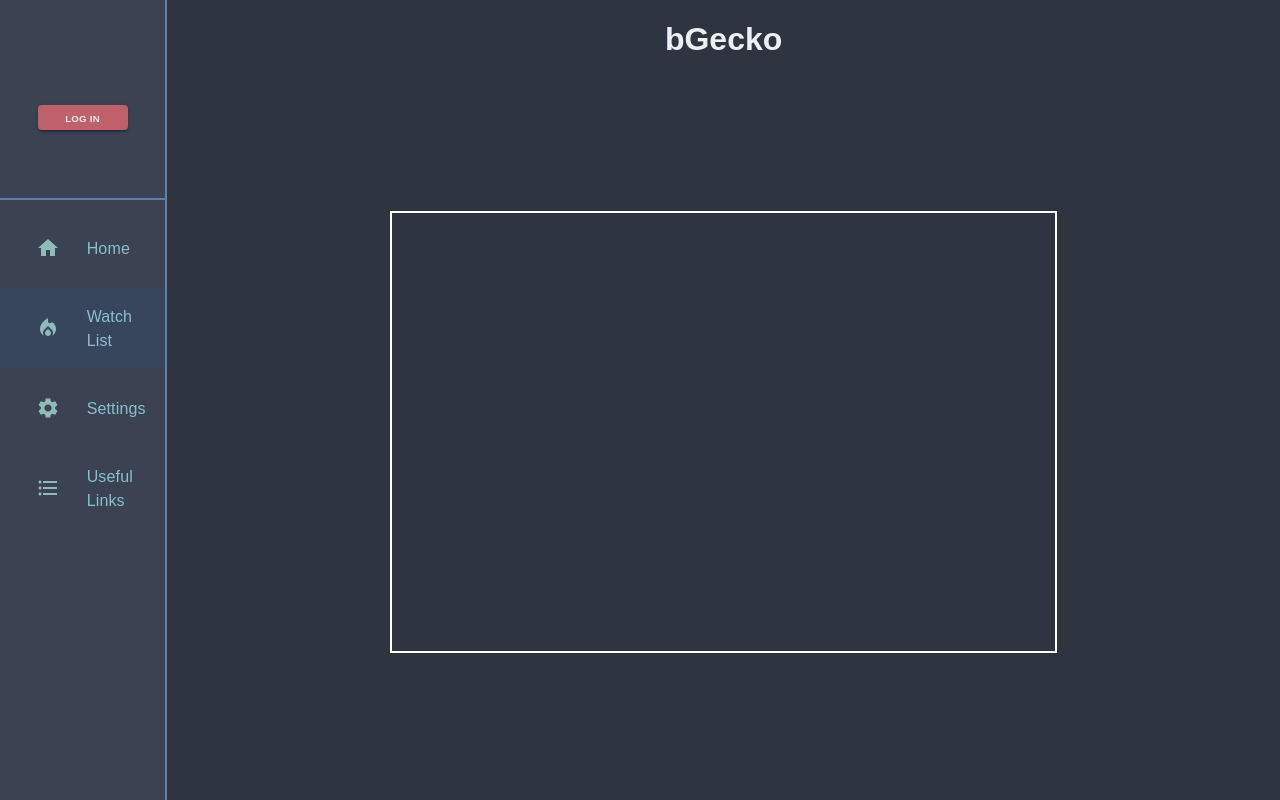
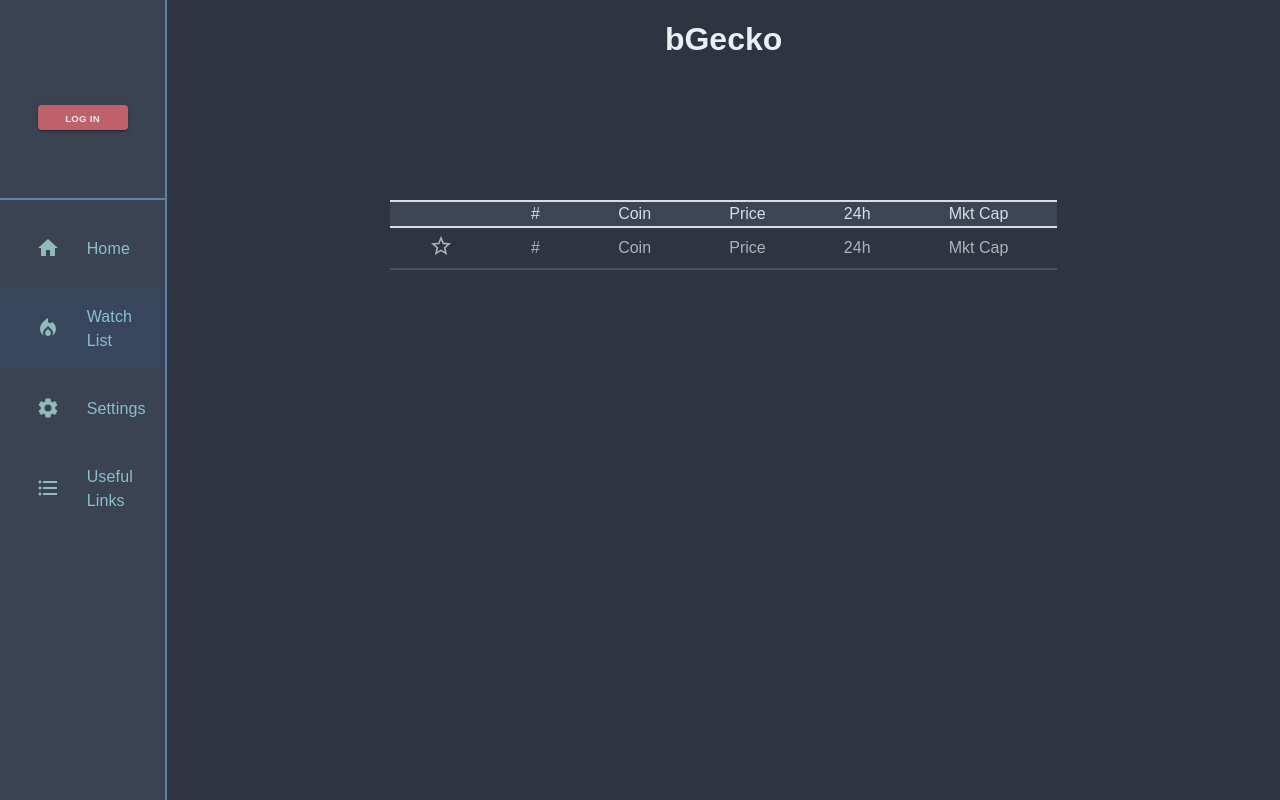
Before and after one commit to brandontor/bgecko, a Next.js app: page /home in a window 1280 px wide. Built offline with nearby package versions, Linux system fonts and the light colour scheme; no server answers.

Commit message:
added leaderboard header and row

```diff
--- a/components/Leaderboard.js
+++ /dev/null
@@ -1,12 +0,0 @@
-import React from 'react'
-import style from '../styles/Leaderboard.module.css'
-
-function Leaderboard() {
-    return (
-        <div className={style.leaderBoardContainer}>
-
-        </div>
-    )
-}
-
-export default Leaderboard
--- /dev/null
+++ b/components/home/leaderboard/LeaderBoardHeader.js
@@ -0,0 +1,19 @@
+import React from 'react'
+import style from './LeaderBoardHeader.module.css'
+import StarOutlineIcon from '@mui/icons-material/StarOutline';
+
+
+function LeaderBoardHeader() {
+    return (
+        <div className={style.container}>
+            <p className={style.headerStar}><StarOutlineIcon></StarOutlineIcon></p>
+            <p>#</p>
+            <p>Coin</p>
+            <p>Price</p>
+            <p>24h</p>
+            <p>Mkt Cap</p>
+        </div>
+    )
+}
+
+export default LeaderBoardHeader
--- /dev/null
+++ b/components/home/leaderboard/LeaderBoardHeader.module.css
@@ -0,0 +1,16 @@
+.container {
+    display: flex;
+    justify-content: space-around;
+    align-items: center;
+    font-family: 'Mullish', sans-serif;
+    color: #D8DEE9;
+    border-top: 2px solid #D8DEE9;
+    border-bottom: 2px solid #D8DEE9;
+    background-color: rgb(76, 86, 106, 0.5);
+    height: 6%;
+    padding-right: 10px;
+}
+
+.headerStar {
+    opacity: 0;
+}
--- /dev/null
+++ b/components/home/leaderboard/LeaderBoardRow.js
@@ -0,0 +1,27 @@
+import React, {useState} from 'react'
+import style from './LeaderBoardRow.module.css'
+import StarOutlineIcon from '@mui/icons-material/StarOutline';
+import StarIcon from '@mui/icons-material/Star';
+
+function LeaderBoardRow() {
+
+    const [star, setStar] = useState()
+
+    const starHandler = () => {
+
+    }
+
+
+    return (
+        <div className={style.container}>
+            <p><StarOutlineIcon></StarOutlineIcon></p>
+            <p>#</p>
+            <p>Coin</p>
+            <p>Price</p>
+            <p>24h</p>
+            <p>Mkt Cap</p>
+        </div>
+    )
+}
+
+export default LeaderBoardRow
--- /dev/null
+++ b/components/home/leaderboard/LeaderBoardRow.module.css
@@ -0,0 +1,10 @@
+.container {
+    display: flex;
+    justify-content: space-around;
+    align-items: center;
+    font-family: 'Mullish', sans-serif;
+    color: rgb(229, 233, 240, 0.7);
+    border-bottom: 2px solid rgb(76, 86, 106, 0.9);
+    height: 9%;
+    padding-right: 10px;
+}
--- /dev/null
+++ b/components/home/leaderboard/Leaderboard.js
@@ -0,0 +1,15 @@
+import React from 'react'
+import style from './Leaderboard.module.css'
+import LeaderBoardHeader from './LeaderBoardHeader'
+import LeaderBoardRow from './LeaderBoardRow'
+
+function Leaderboard() {
+    return (
+        <div className={style.leaderBoardContainer}>
+            <LeaderBoardHeader></LeaderBoardHeader>
+            <LeaderBoardRow></LeaderBoardRow>
+        </div>
+    )
+}
+
+export default Leaderboard
--- /dev/null
+++ b/components/home/leaderboard/Leaderboard.module.css
@@ -0,0 +1,4 @@
+.leaderBoardContainer {
+    width: 60%;
+    height: 63%;
+}
--- a/pages/home.js
+++ b/pages/home.js
@@ -1,7 +1,7 @@
 import React from 'react'
 import style from '../styles/home.module.css'
 import Head from 'next/head'
-import Leaderboard from '../components/Leaderboard'
+import Leaderboard from '../components/home/leaderboard/Leaderboard'
 
 
 
--- a/styles/Leaderboard.module.css
+++ /dev/null
@@ -1,5 +0,0 @@
-.leaderBoardContainer {
-    width: 60%;
-    height: 60%;
-    border: 2px solid white;
-}
```
Also changed, not shown: components/home/Searchbar.js (added).
